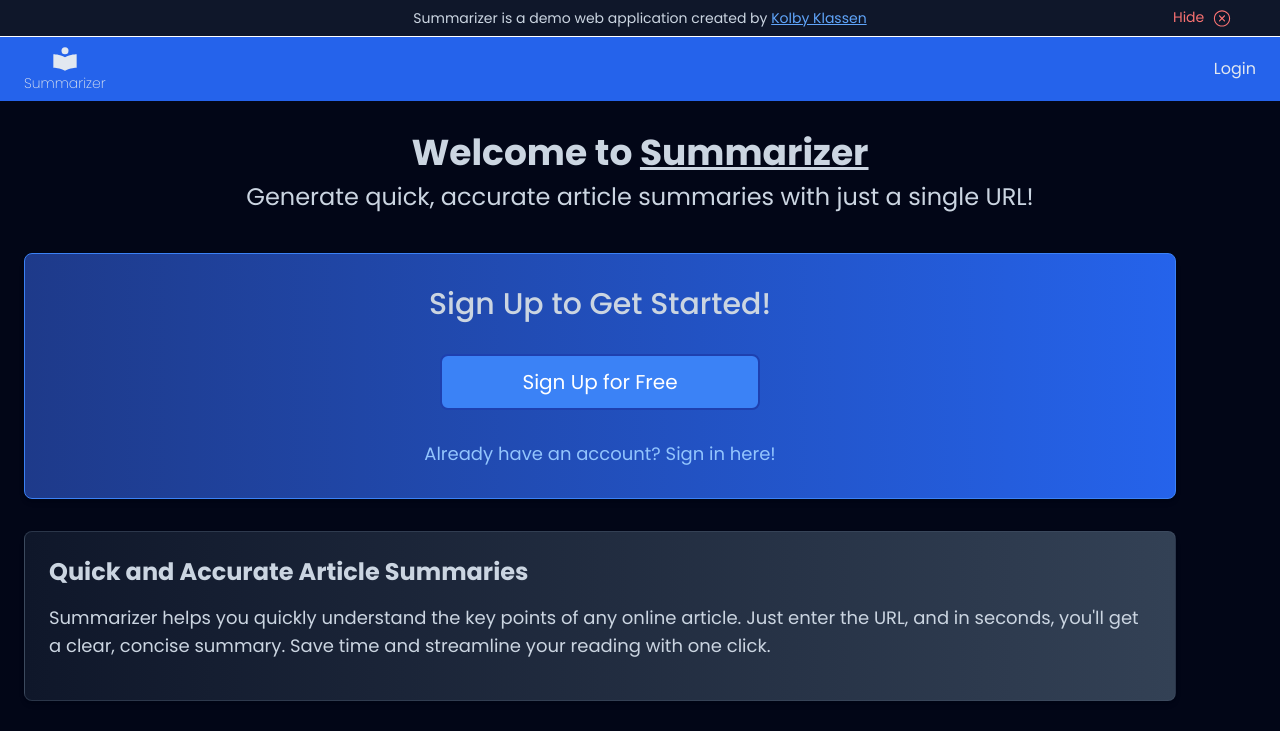
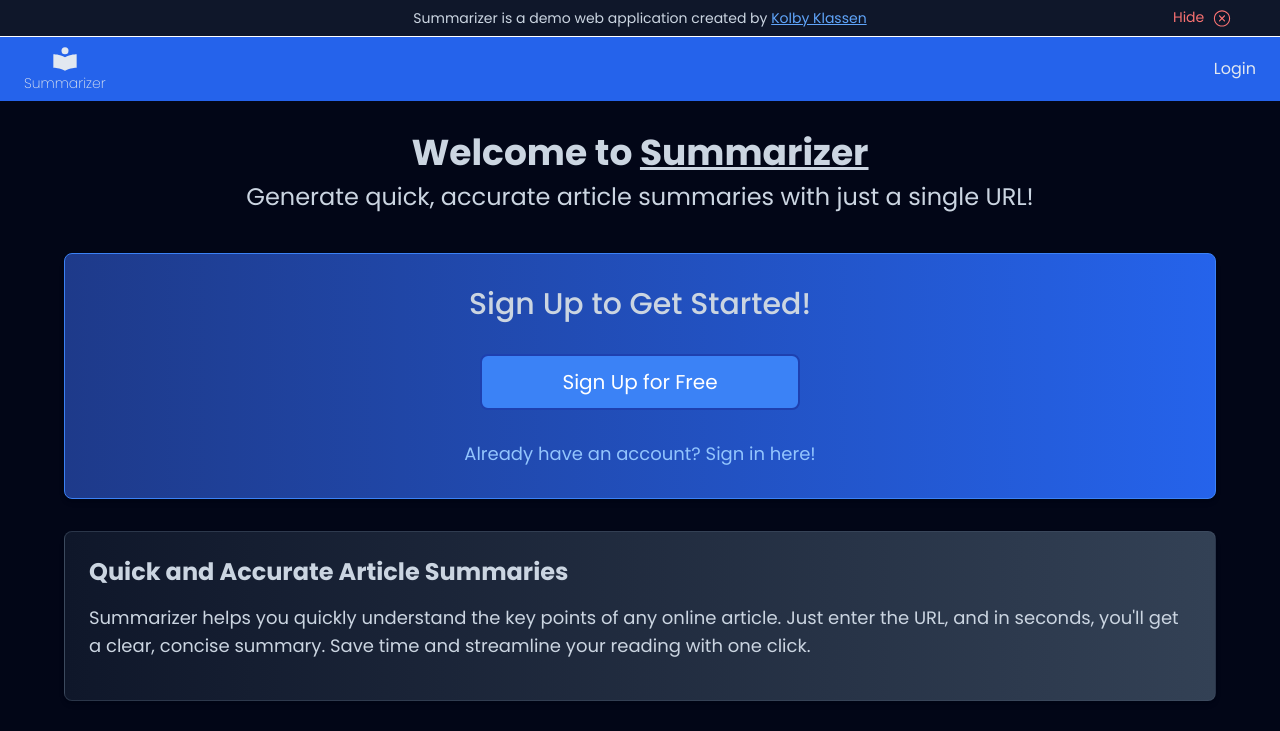
Before and after one commit to kolby-k/Summarizer-client, a React (Vite) app: page / in a window 1280 px wide. Shown: the top 731 px of the page. Built offline with nearby package versions, Linux system fonts and the light colour scheme; no server answers.

Commit message:
center content

```diff
--- a/src/pages/Home.jsx
+++ b/src/pages/Home.jsx
@@ -67,7 +67,7 @@ const WhoItsFor = () => (
 
 const Home = () => {
   return (
-    <div className="p-2 rounded-xl h-full flex flex-col">
+    <div className="p-2 rounded-xl h-full items-center flex flex-col">
       <div className="text-center py-2 mb-4">
         <h1 className="text-3xl md:text-4xl font-bold mb-2">
           Welcome to <span className="underline">Summarizer</span>
```
